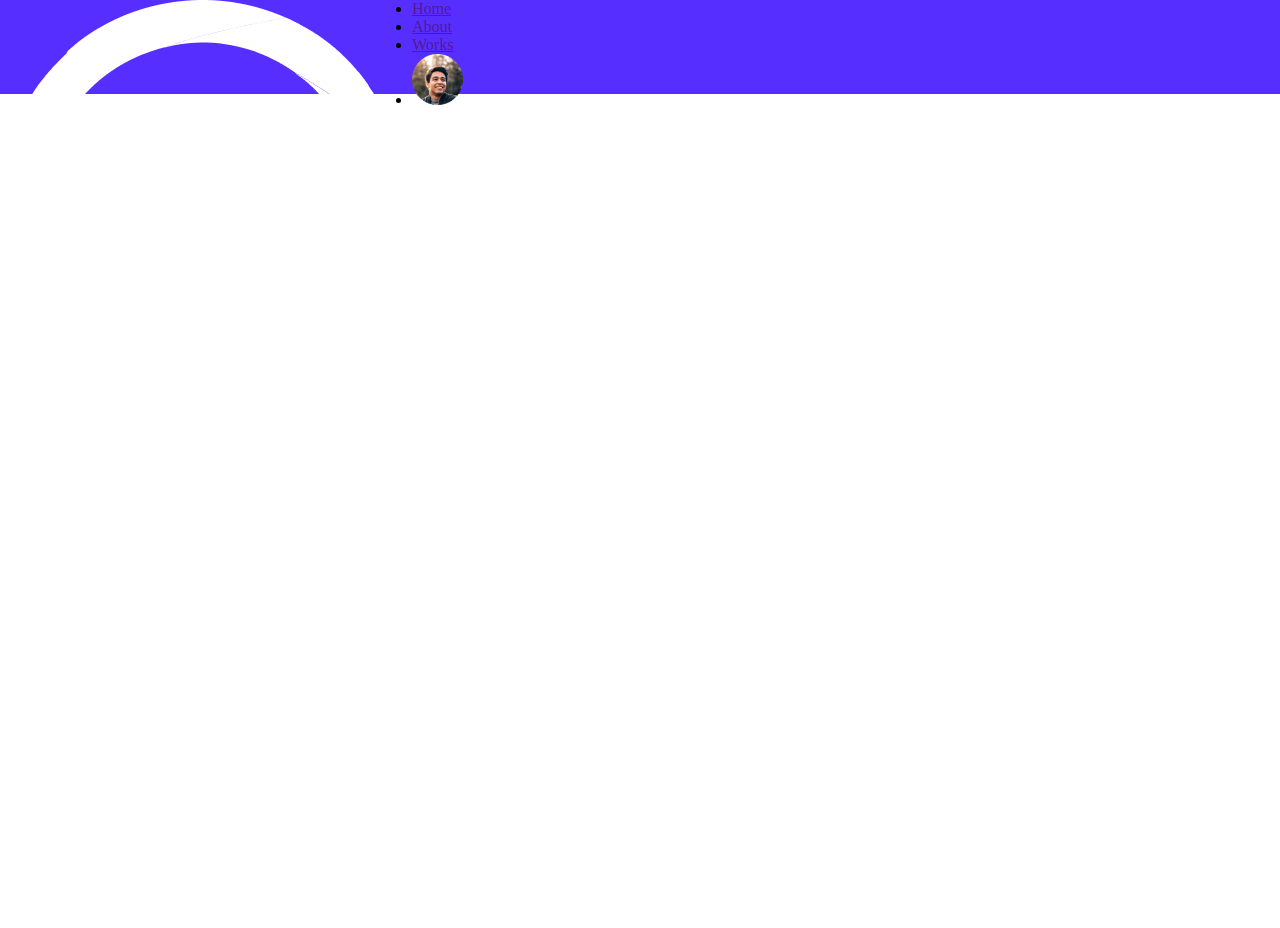
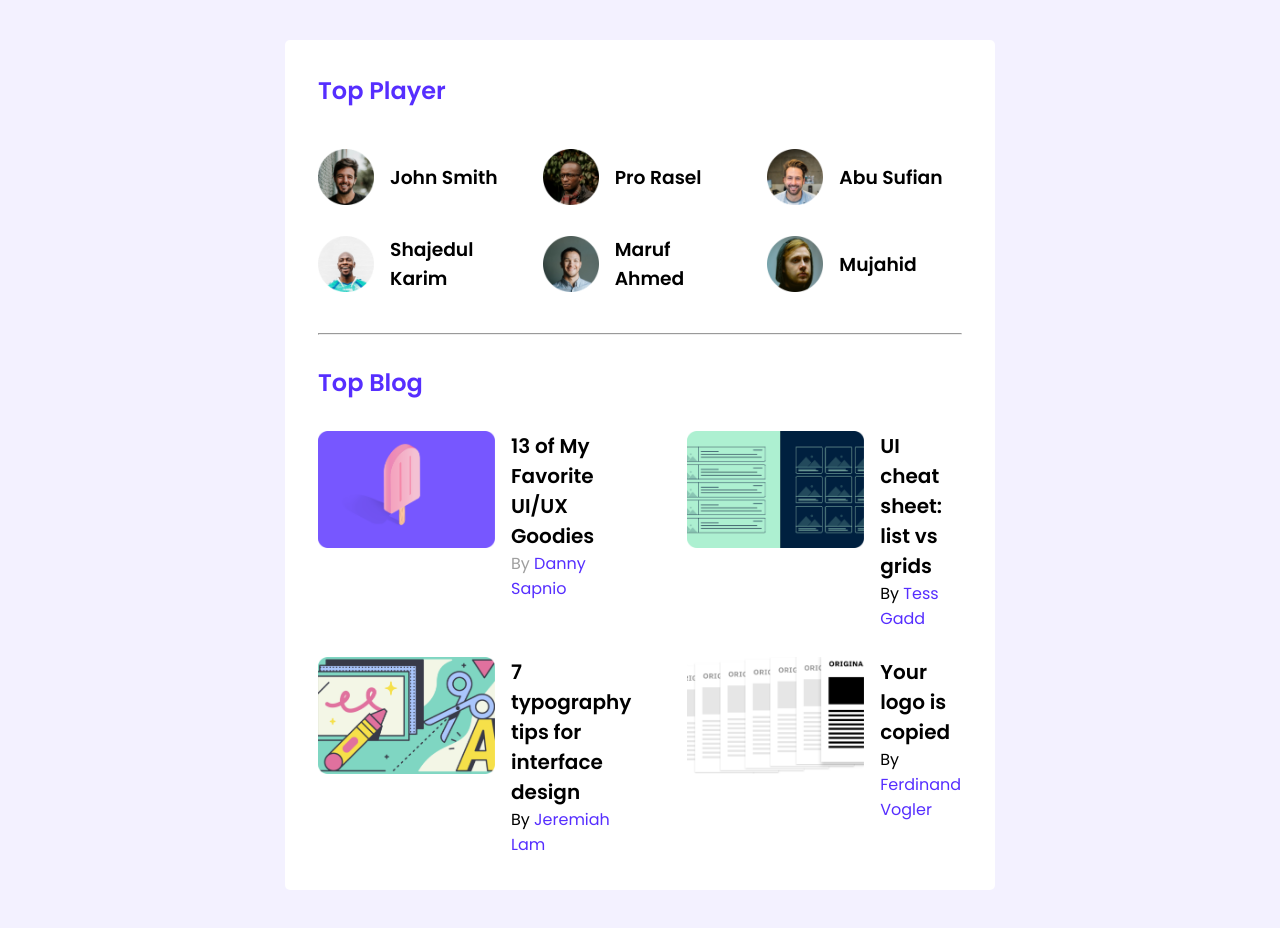
Before and after one commit to shahjalalhazari/Leader-Board-with-CSS3, a plain HTML site: page index.html in a window 1280 px wide. Before the commit the page ends 800 px from the top, so only its background shows below. Drawn offline with Linux system fonts and the light colour scheme.

Commit message:
Main Section with Top Player and Top Blog Container Added.

```diff
--- a/index.html
+++ b/index.html
@@ -1,36 +1,94 @@
 <!DOCTYPE html>
 <html lang="en">
+
 <head>
     <meta charset="UTF-8">
     <meta http-equiv="X-UA-Compatible" content="IE=edge">
     <meta name="viewport" content="width=device-width, initial-scale=1.0">
+    <!-- CSS Style Sheet -->
     <link rel="stylesheet" href="styles/style.css">
+    <!-- Fonts impoted -->
+    <link rel="preconnect" href="https://fonts.googleapis.com">
+    <link rel="preconnect" href="https://fonts.gstatic.com" crossorigin>
+    <link
+        href="https://fonts.googleapis.com/css2?family=Poppins:ital,wght@0,400;0,600;1,700&family=Roboto:wght@400;500;700&display=swap"
+        rel="stylesheet">
     <title>Leader Board</title>
 </head>
+
 <body>
-    <!-- Navbar -->
-    <header class="header">
-        <div class="logo">
-            <img src="images/icons/logo.png" alt="">
+    <!-- Main Section -->
+    <section class="main-section">
+        <!-- Top Player -->
+        <div class="top-player">
+            <h1 class="section-title">Top Player</h1>
+            <div class="all-players">
+                <div class="player-list">
+                    <img src="images/players/player-1.png" alt="">
+                    <h3 class="player-name">John Smith</h3>
+                </div>
+                <div class="player-list">
+                    <img src="images/players/player-2.png" alt="">
+                    <h3 class="player-name">Pro Rasel</h3>
+                </div>
+                <div class="player-list">
+                    <img src="images/players/player-3.png" alt="">
+                    <h3 class="player-name">Abu Sufian</h3>
+                </div>
+                <div class="player-list">
+                    <img src="images/players/player-4.png" alt="">
+                    <h3 class="player-name">Shajedul Karim</h3>
+                </div>
+                <div class="player-list">
+                    <img src="images/players/player-5.png" alt="">
+                    <h3 class="player-name">Maruf Ahmed</h3>
+                </div>
+                <div class="player-list">
+                    <img src="images/players/player-6.png" alt="">
+                    <h3 class="player-name">Mujahid</h3>
+                </div>
+            </div>
         </div>
-        <nav class="nav-bar">
-            <ul class="nav-items">
-                <li class="nav-item">
-                    <a href="">Home</a>
-                </li class="nav-item">
-                <li>
-                    <a href="" >About</a>
-                </li>
-                <li class="nav-item">
-                    <a href="">Works</a>
-                </li>
-                <li class="nav-item">
-                    <a href="">
-                        <img src="images/icons/profile.png" alt="">
-                    </a>
-                </li>
-            </ul>
-        </nav>
-    </header>
+        <hr>
+        <!-- Top Blog -->
+        <div class="top-blog">
+            <h1 class="section-title">Top Blog</h1>
+            <div class="all-blogs">
+                <div class="blog-list">
+                    <img src="images/blogs/blog-1.png" alt="">
+                    <div class="blog-text">
+                        <h2 class="blog-title">13 of My Favorite
+                            UI/UX Goodies</h2>
+                        <p class="author">By <a href="#">Danny Sapnio</a></p>
+                    </div>
+                </div>
+                <div class="blog-list">
+                    <img src="images/blogs/blog-2.png" alt="">
+                    <div class="blog-text">
+                        <h2 class="blog-title">UI cheat sheet:
+                            list vs grids</h2>
+                        <p class="authon">By <a href="#">Tess Gadd</a></p>
+                    </div>
+                </div>
+                <div class="blog-list">
+                    <img src="images/blogs/blog-3.png" alt="">
+                    <div class="blog-text">
+                        <h2 class="blog-title">7 typography tips
+                            for interface design</h2>
+                        <p class="authon">By <a href="#">Jeremiah Lam</a></p>
+                    </div>
+                </div>
+                <div class="blog-list">
+                    <img src="images/blogs/blog-4.png" alt="">
+                    <div class="blog-text">
+                        <h2 class="blog-title">Your logo is
+                            copied</h2>
+                        <p class="authon">By <a href="#">Ferdinand Vogler</a></p>
+                    </div>
+                </div>
+            </div>
+        </div>
+    </section>
 </body>
+
 </html>
--- a/styles/style.css
+++ b/styles/style.css
@@ -1,16 +1,113 @@
 * {
     margin: 0;
     padding: 0;
+    font-family: 'Poppins', 'Roboto', sans-serif;
 }
-
 :root {
     --primary-color: #562EFF;
 }
+body {
+    background-color: #F3F1FF;
+}
 
-/* Header Section */
-.header {
-    width: 100%;
-    height: 94px;
-    background: #562EFF;
+/* Common Styles */
+.section-title {
+    font-family: 'Poppins';
+    font-weight: 700;
+    font-size: 24px;
+    line-height: 36px;
+    color: #562EFF;
+}
+a {
+    text-decoration: none;
+    color: var(--primary-color);
+}
+
+/* Main Section's Style */
+.main-section {
+    margin: 40px 285px;
+    background-color: #fff;
+    border-radius: 5px;
+    padding: 33px;
+}
+.all-players {
+    margin: 40px 0;
+    display: grid;
+    grid-template-columns: repeat(3, 1fr);
+    gap: 30px;
+}
+.player-list {
     display: flex;
+    align-items: center;
+    gap: 16px;
 }
+.player-list img {
+    height: 56px;
+    width: 56px;
+}
+
+hr {
+    background-color: var(--primary-color);
+}
+
+/* Top Blog */
+.top-blog {
+    margin-top: 30px;
+}
+.all-blogs {
+    margin-top: 30px;
+    display: grid;
+    grid-template-columns: repeat(2, 1fr);
+}
+.all-blogs {
+    gap: 26px;
+}
+.all-blogs img {
+    width: 177px;
+    height: 117px;
+}
+.blog-list {
+    display: flex;
+    gap: 16px;
+    margin-right: 30px;
+}
+.blog-title {
+    font-family: 'Poppins';
+    font-weight: 600;
+    font-size: 20px;
+    color: #000;
+}
+.author {
+    color: #9F9F9F;
+}
+
+
+/* Responsive for small devices */
+@media screen and (max-width:576px) {
+
+    /* Main Section's Style */
+    .main-section {
+        margin: 30px 25px;
+        padding: 25px;
+    }
+    .all-players {
+        margin: 20px 0;
+        display: grid;
+        grid-template-columns: repeat(1, 1fr);
+        gap: 20px;
+    }
+
+    /* Top Blog */
+    .all-blogs {
+        display: grid;
+        grid-template-columns: repeat(1, 1fr);
+    }
+    .all-blogs img {
+        width: 100%;
+        height: aut0;
+    }
+    .blog-list {
+        margin-right: 0;
+        flex-direction: column;
+    }
+}
```
